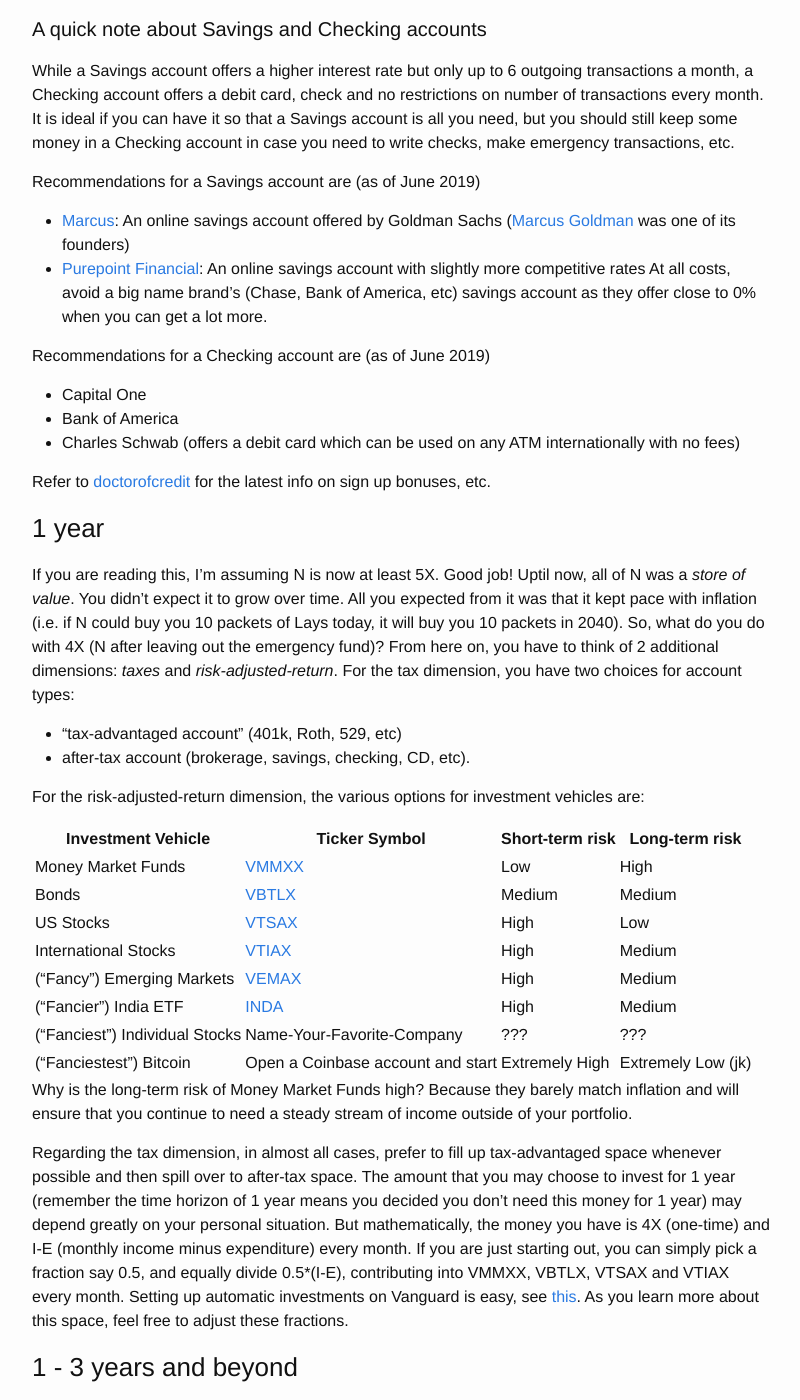
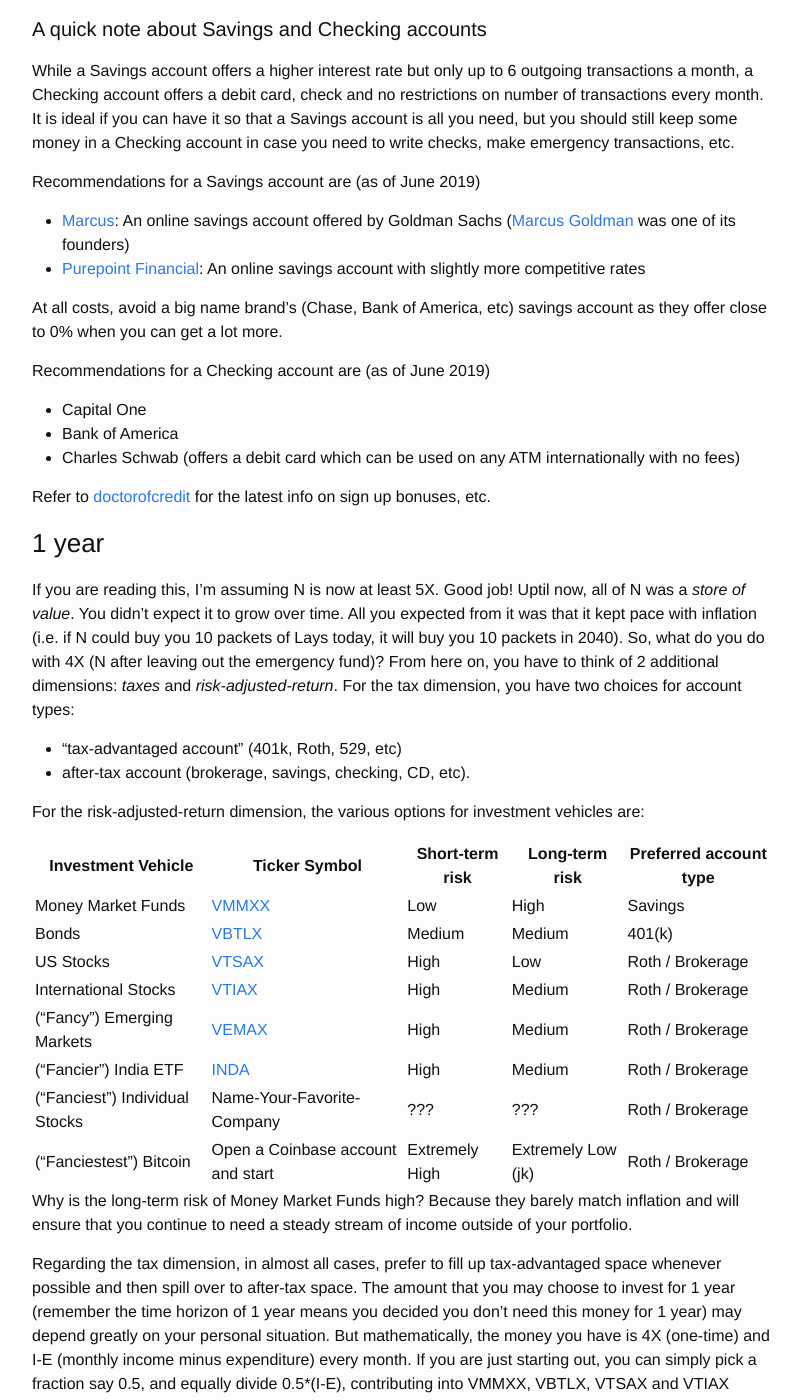
Before and after one commit to xenophene/xenophene.github.io, a Jekyll site: the page built from _posts/2018-01-24-hands-of-financial-planning.markdown, in a window 1280 px wide and 1400 px high, scrolled down 1762 px. Shown: the whole window, without its empty margins (238-1038 px from the left). Built offline with Jekyll 4.4.1, drawn with Linux system fonts in a browser that asks for light colours.

Commit message:
modified macro planning 6

```diff
--- a/_posts/2018-01-24-hands-of-financial-planning.markdown
+++ b/_posts/2018-01-24-hands-of-financial-planning.markdown
@@ -65,6 +65,7 @@
 Recommendations for a Savings account are (as of June 2019)
 * [Marcus](https://www.marcus.com/us/en): An online savings account offered by Goldman Sachs ([Marcus Goldman](https://en.wikipedia.org/wiki/Marcus_Goldman) was one of its founders)
 * [Purepoint Financial](https://purepoint.com): An online savings account with slightly more competitive rates
+
 At all costs, avoid a big name brand's (Chase, Bank of America, etc) savings account as they offer close to 0% when you can get a lot more.
 
 Recommendations for a Checking account are (as of June 2019)
@@ -85,16 +86,16 @@
 
 For the risk-adjusted-return dimension, the various options for investment vehicles are:
 
-| Investment Vehicle  | Ticker Symbol  | Short-term risk  | Long-term risk  |
-|---|---|---|---|
-| Money Market Funds  |  [VMMXX](https://investor.vanguard.com/mutual-funds/profile/VMMXX) | Low  | High  |
-| Bonds  |  [VBTLX](https://investor.vanguard.com/mutual-funds/profile/overview/vbtlx) | Medium  | Medium  |
-| US Stocks  |  [VTSAX](https://investor.vanguard.com/mutual-funds/profile/overview/vtsax) | High  | Low  |
-| International Stocks  | [VTIAX](https://investor.vanguard.com/mutual-funds/profile/overview/vtiax)  | High  | Medium  |
-| ("Fancy") Emerging Markets |  [VEMAX](https://investor.vanguard.com/mutual-funds/profile/overview/vemax) | High  | Medium  |
-| ("Fancier") India ETF |  [INDA](https://personal.vanguard.com/us/funds/stocks/snapshot?Ticker=INDA) | High  | Medium  |
-| ("Fanciest") Individual Stocks |  Name-Your-Favorite-Company | ???  | ???  |
-| ("Fanciestest") Bitcoin |  Open a Coinbase account and start | Extremely High  | Extremely Low (jk)  |
+| Investment Vehicle  | Ticker Symbol  | Short-term risk  | Long-term risk  | Preferred account type |
+|---|---|---|---|---|
+| Money Market Funds  |  [VMMXX](https://investor.vanguard.com/mutual-funds/profile/VMMXX) | Low  | High  | Savings |
+| Bonds  |  [VBTLX](https://investor.vanguard.com/mutual-funds/profile/overview/vbtlx) | Medium  | Medium  | 401(k) |
+| US Stocks  |  [VTSAX](https://investor.vanguard.com/mutual-funds/profile/overview/vtsax) | High  | Low  | Roth / Brokerage |
+| International Stocks  | [VTIAX](https://investor.vanguard.com/mutual-funds/profile/overview/vtiax)  | High  | Medium  |  Roth / Brokerage |
+| ("Fancy") Emerging Markets |  [VEMAX](https://investor.vanguard.com/mutual-funds/profile/overview/vemax) | High  | Medium  | Roth / Brokerage |
+| ("Fancier") India ETF |  [INDA](https://personal.vanguard.com/us/funds/stocks/snapshot?Ticker=INDA) | High  | Medium  | Roth / Brokerage |
+| ("Fanciest") Individual Stocks |  Name-Your-Favorite-Company | ???  | ???  | Roth / Brokerage |
+| ("Fanciestest") Bitcoin |  Open a Coinbase account and start | Extremely High  | Extremely Low (jk)  | Roth / Brokerage |
 
 
 Why is the long-term risk of Money Market Funds high? Because they barely match inflation and will ensure that you continue to need a steady stream of income outside of your portfolio.
```
